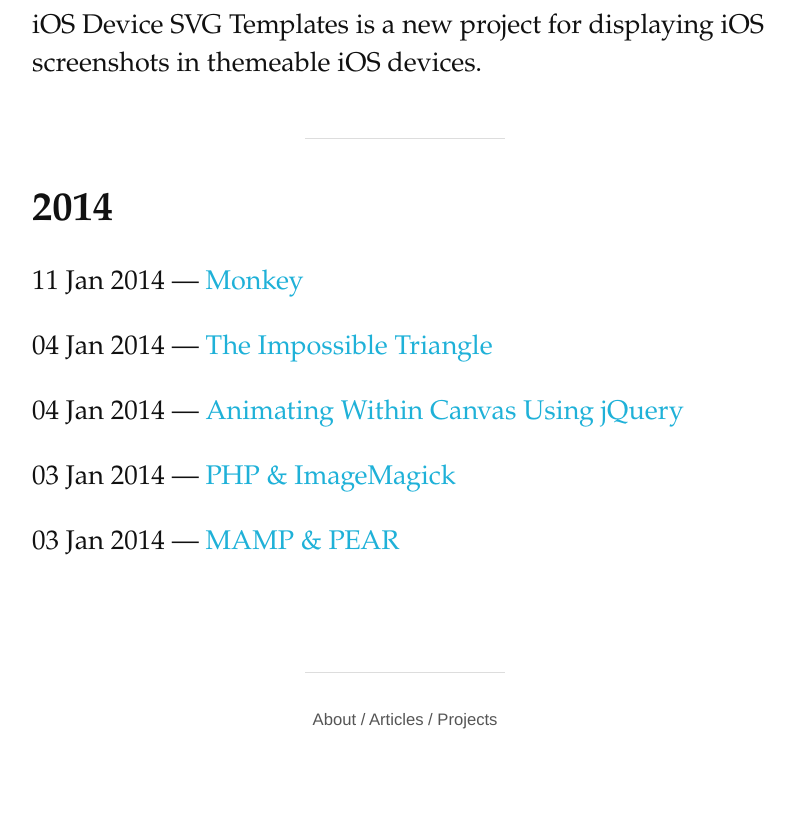
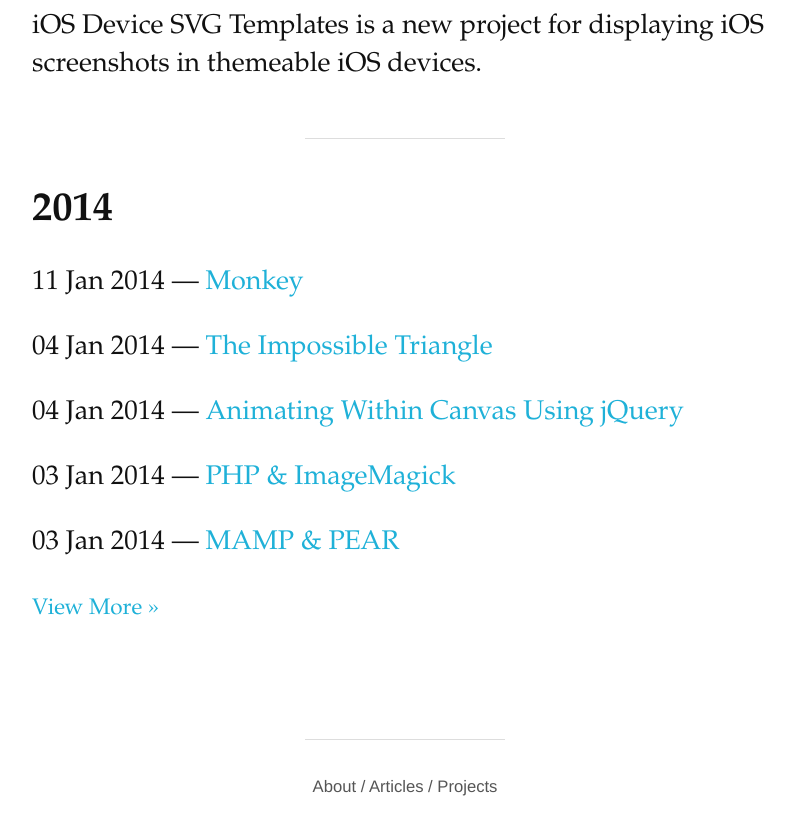
Before and after one commit to neogeek/neogeek.github.io, a Jekyll site: the page built from index.html, in a window 1280 px wide and 900 px high, scrolled down 803 px. Shown: the top 835 px of the window, without its empty margins (235-1030 px from the left). Built offline with Jekyll 4.4.1, drawn with Linux system fonts in a browser that asks for light colours; Markdown is read by kramdown in place of the engine named in the settings.

Commit message:
Added view more link to home page, linking to the rest of the articles.

```diff
--- a/index.html
+++ b/index.html
@@ -27,3 +27,5 @@ layout: default
 <p>{{ post.date | date_to_string }} &mdash; <a href="{{ post.url }}">{{ post.title }}</a></p>
 
 {% endfor %}
+
+<p><a href="/articles/"><small>View More &raquo;</small></a></p>
```
